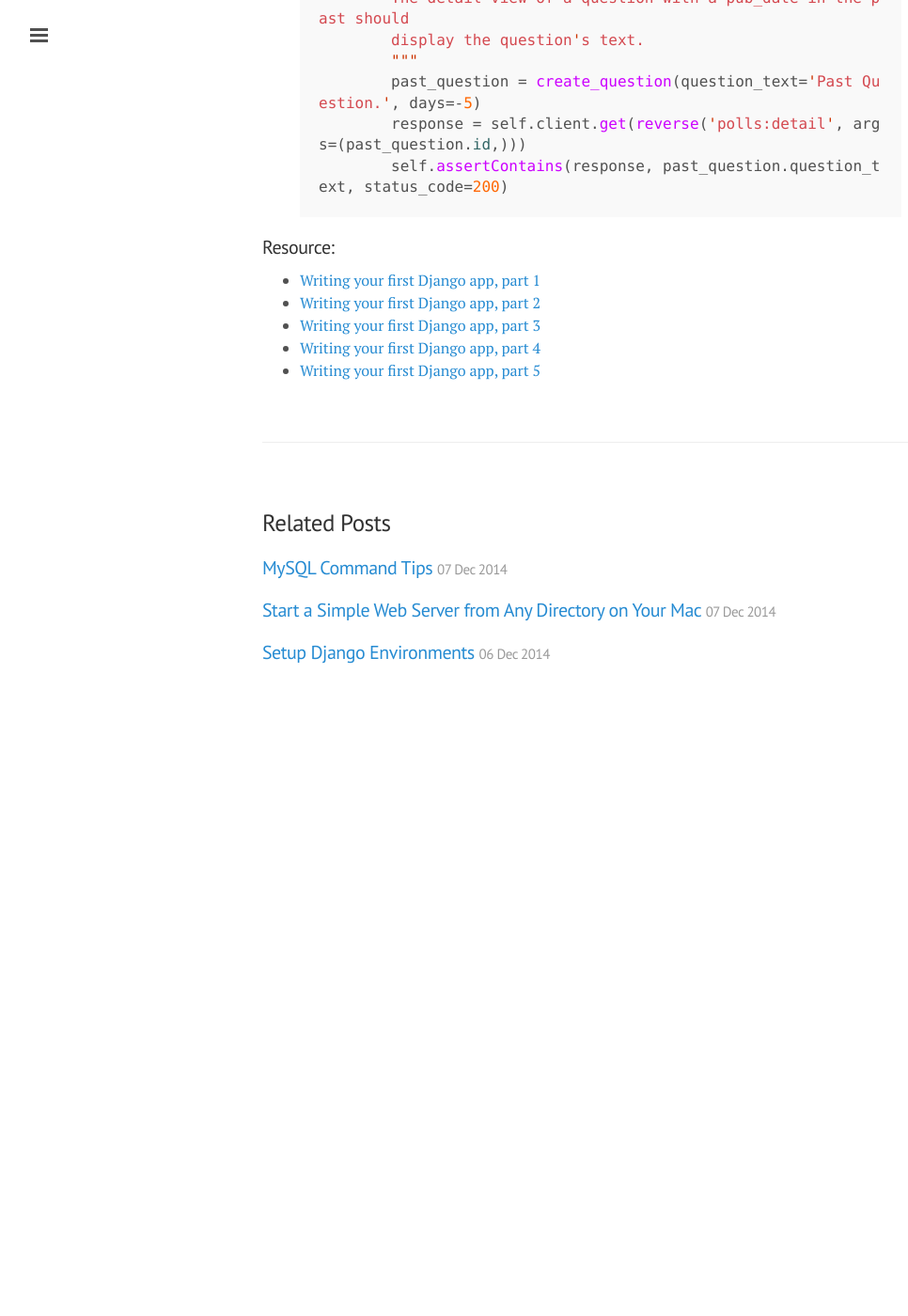
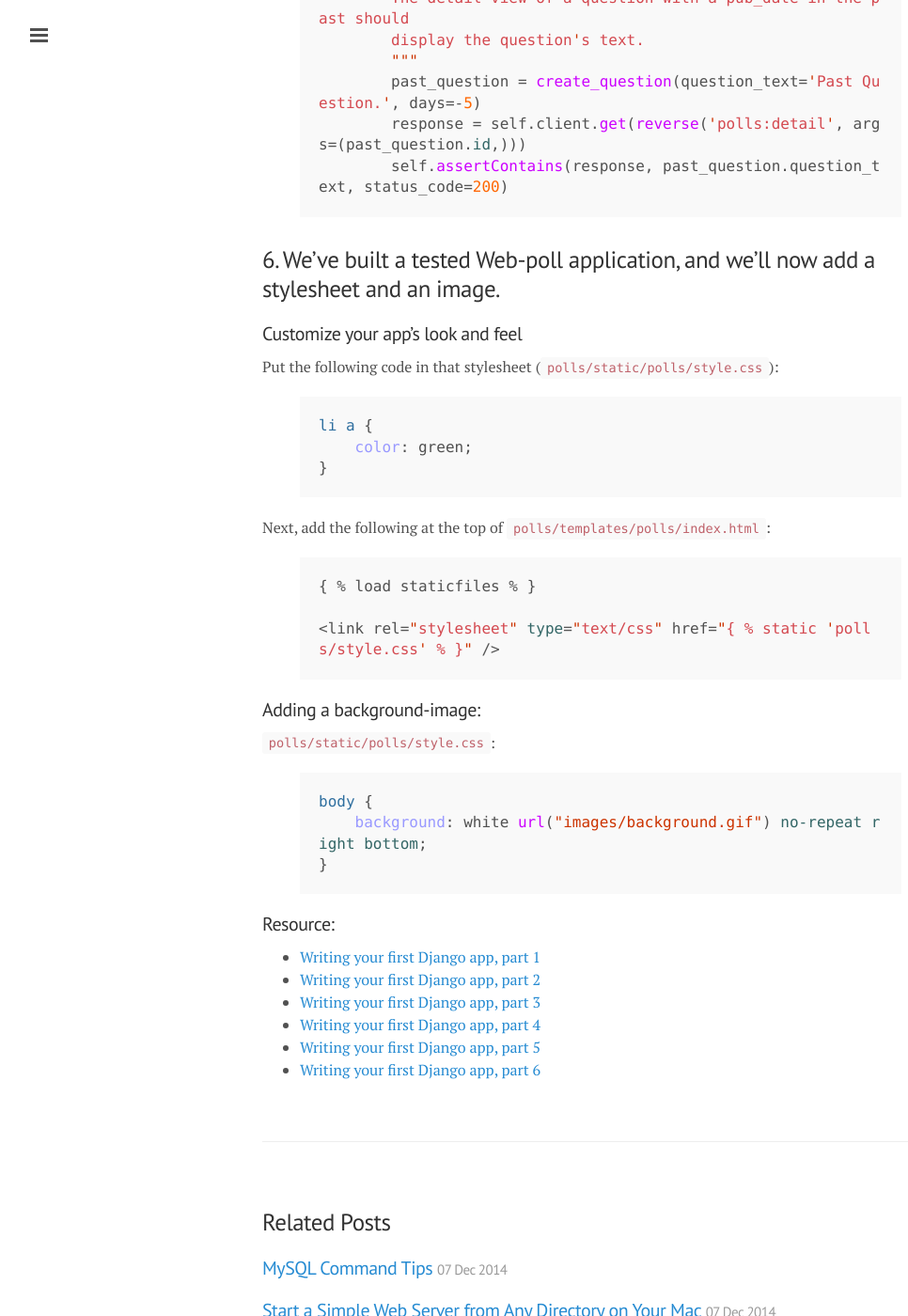
Before and after one commit to usunyu/usunyu.github.io, a Jekyll site: the page built from blog/_posts/2014-12-10-first-django-app.markdown, in a window 1280 px wide and 1400 px high, scrolled down 19211 px. Shown: the whole window at 94% size, without its empty margins (1-967 px from the left). Built offline with Jekyll 4.4.1, drawn with Linux system fonts in a browser that asks for light colours; Markdown is read by kramdown in place of the engine named in the settings; before the commit the page ends 19978 px from its top, so only the background shows below that.

Commit message:
update first django app, part 6

```diff
--- a/blog/_posts/2014-12-10-first-django-app.markdown
+++ b/blog/_posts/2014-12-10-first-django-app.markdown
@@ -700,10 +700,27 @@ class QuestionIndexDetailTests(TestCase):
         self.assertContains(response, past_question.question_text, status_code=200)
 {% endhighlight %}
 
+### 6. We’ve built a tested Web-poll application, and we’ll now add a stylesheet and an image.
+#### Customize your app’s look and feel
+Put the following code in that stylesheet (`polls/static/polls/style.css`):
+{% highlight css %}
+li a {
+    color: green;
+}
+{% endhighlight %}
+Next, add the following at the top of `polls/templates/polls/index.html`:
 {% highlight python %}
+{ % load staticfiles % }
+
+<link rel="stylesheet" type="text/css" href="{ % static 'polls/style.css' % }" />
 {% endhighlight %}
 
-{% highlight python %}
+#### Adding a background-image:
+`polls/static/polls/style.css`:
+{% highlight css %}
+body {
+    background: white url("images/background.gif") no-repeat right bottom;
+}
 {% endhighlight %}
 
 #### Resource:
@@ -712,3 +729,4 @@ class QuestionIndexDetailTests(TestCase):
 * [Writing your first Django app, part 3](https://docs.djangoproject.com/en/dev/intro/tutorial03/)
 * [Writing your first Django app, part 4](https://docs.djangoproject.com/en/dev/intro/tutorial04/)
 * [Writing your first Django app, part 5](https://docs.djangoproject.com/en/dev/intro/tutorial05/)
+* [Writing your first Django app, part 6](https://docs.djangoproject.com/en/dev/intro/tutorial06/)
```
